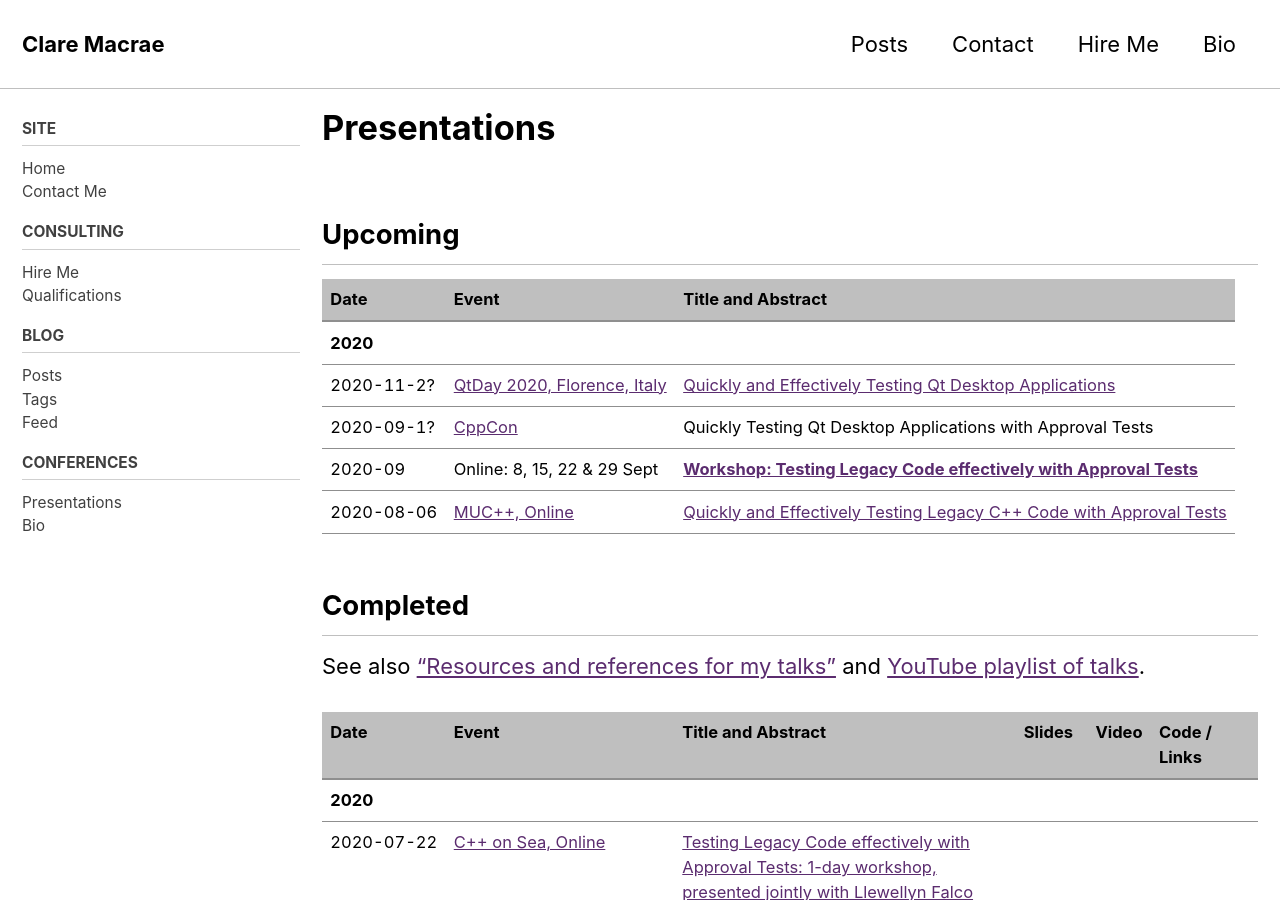
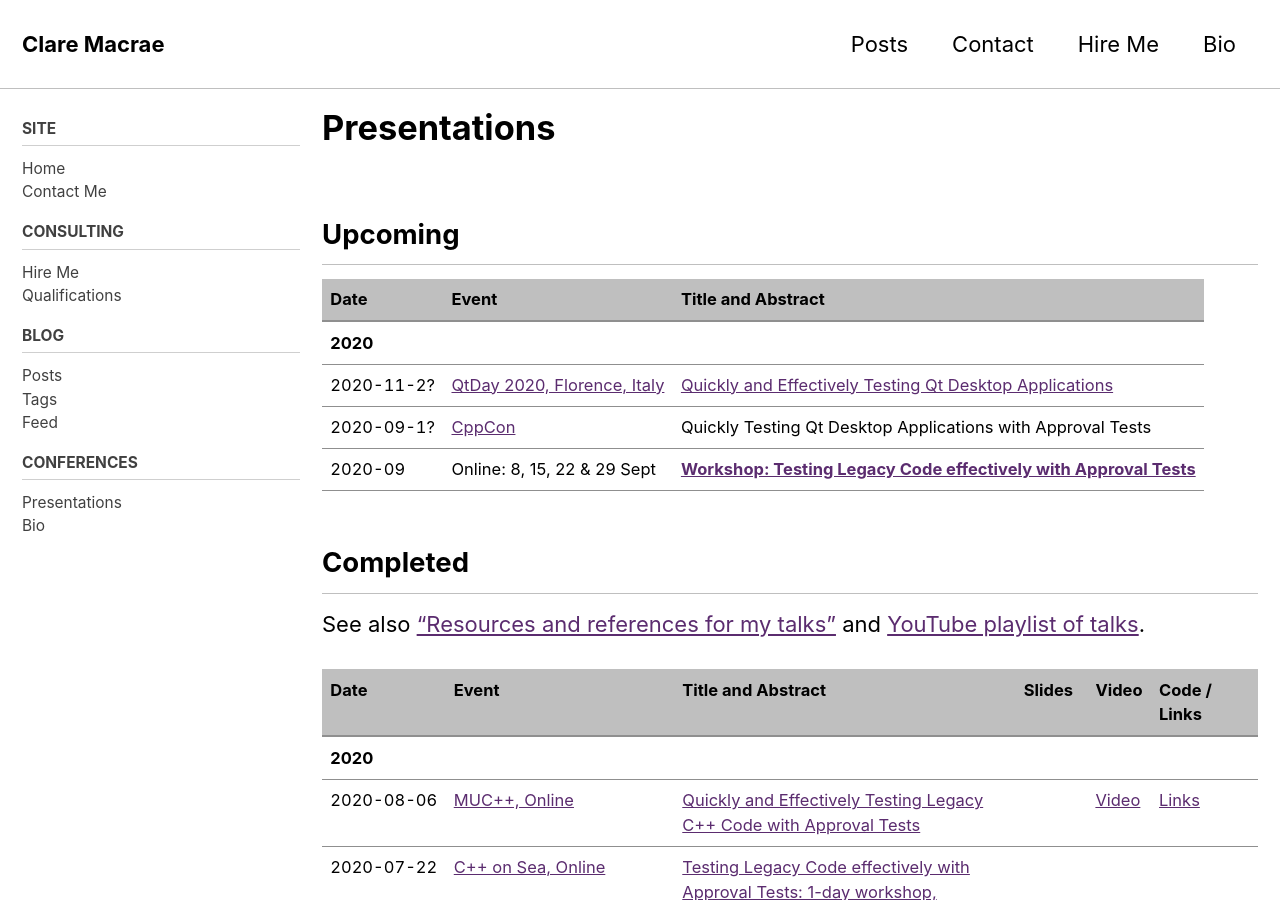
Before and after one commit to claremacrae/claremacrae.github.io, a Jekyll site: the page built from conferences/presentations.md, in a window 1280 px wide and 900 px high. Built offline with Jekyll 4.4.1, drawn with Linux system fonts in a browser that asks for light colours; cached includes are drawn as plain includes; nearby versions of some CDN libraries; some of the changed lines change nothing that is shown.

Commit message:
Add MUC++ video and links

```diff
--- a/conferences/presentations.md
+++ b/conferences/presentations.md
@@ -14,7 +14,6 @@
 | <span class="text-tabular-dates">2020-11-2?</span> | [QtDay 2020, Florence,&nbsp;Italy](https://www.qtday.it/) | [Quickly and Effectively Testing Qt Desktop Applications](https://www.qtday.it/agenda/speakers/573234) |
 | <span class="text-tabular-dates">2020-09-1?</span> | [CppCon](https://cppcon.org) | Quickly Testing Qt Desktop Applications with Approval Tests |
 | <span class="text-tabular-dates">2020-09</span> | Online: 8, 15, 22 & 29 Sept | [**Workshop: Testing Legacy Code effectively with Approval Tests**](https://claremacrae.co.uk/blog/2020/07/approvaltests-training-course) |
-| <span class="text-tabular-dates">2020-08-06</span> | [MUC++, Online](https://www.meetup.com/MUCplusplus/) | [Quickly and Effectively Testing Legacy C++ Code with Approval Tests](https://www.meetup.com/MUCplusplus/events/272038301/) |
 
 ## Completed
 
@@ -23,6 +22,7 @@
 | Date  | Event | Title and Abstract | Slides  | Video | Code / Links |
 | ----- | ----- | ------------------ | ------- | ----- | ------------ |
 | **2020** | &nbsp; | &nbsp; | &nbsp; | &nbsp; | &nbsp; |
+| <span class="text-tabular-dates">2020-08-06</span> | [MUC++, Online](https://www.meetup.com/MUCplusplus/) | [Quickly and Effectively Testing Legacy C++ Code with Approval Tests](https://www.meetup.com/MUCplusplus/events/272038301/) | &nbsp; | [Video](https://youtu.be/vtWnqqSUzrY) | [Links](https://github.com/claremacrae/talks/blob/main/Quickly_and_Effectively_Testing_Legacy_C++_Code_with_Approval_Tests.md#top) |
 | <span class="text-tabular-dates">2020-07-22</span> | [C++ on Sea, Online](https://cpponsea.uk/) | [Testing Legacy Code effectively with Approval Tests: 1-day workshop, presented jointly with Llewellyn Falco](https://cpponsea.uk/2020/sessions/workshop_testing-legacy-code-effectively-with-approval-tests.html) | &nbsp; | &nbsp; | &nbsp; |
 | <span class="text-tabular-dates">2020-07-16</span> | [C++ on Sea, Online](https://cpponsea.uk/) | Code Samples that Actually Compile  | [PDF](https://github.com/philsquared/cpponsea-slides/blob/master/2020/LightningTalks/Clare%20Macrae%20-%20Code%20Samples%20that%20Actually%20Compile.pdf) | [Video](https://www.youtube.com/watch?v=KtxTlBeVYiE) | &nbsp; |
 | <span class="text-tabular-dates">2020-07-15</span> | [C++ on Sea, Online](https://cpponsea.uk/) | [Quickly and Effectively Testing Legacy C++ Code with Approval Tests](https://cpponsea.uk/2020/sessions/quickly-and-effectively-testing-legacy-cpp-code-with-approval-tests.html) | [PPT](https://www.slideshare.net/ClareMacrae/quickly-and-effectively-testing-legacy-c-code-with-approval-tests) [PDF](https://github.com/philsquared/cpponsea-slides/blob/master/2020/Clare%20Macrae%20-%20Quickly%20and%20Effectively%20Testing%20Legacy%20C%2B%2B%20Code%20with%20Approval%20Tests/QuicklyAndEffectivelyTestingLegacyC%2B%2B.pdf) | [Video](https://www.youtube.com/watch?v=tXEuf_3VzRE) | [Links](https://github.com/claremacrae/talks/blob/main/Quickly_and_Effectively_Testing_Legacy_C++_Code_with_Approval_Tests.md#top) |
```
